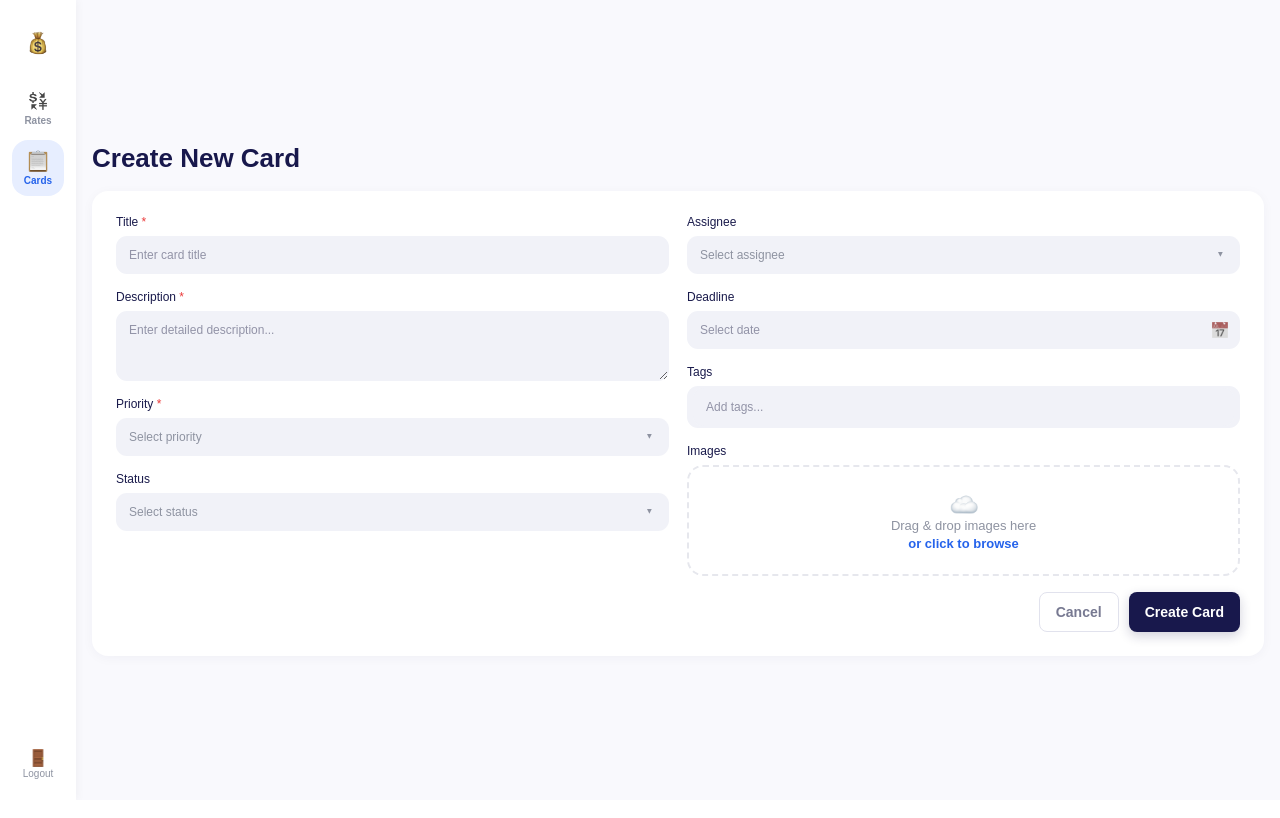
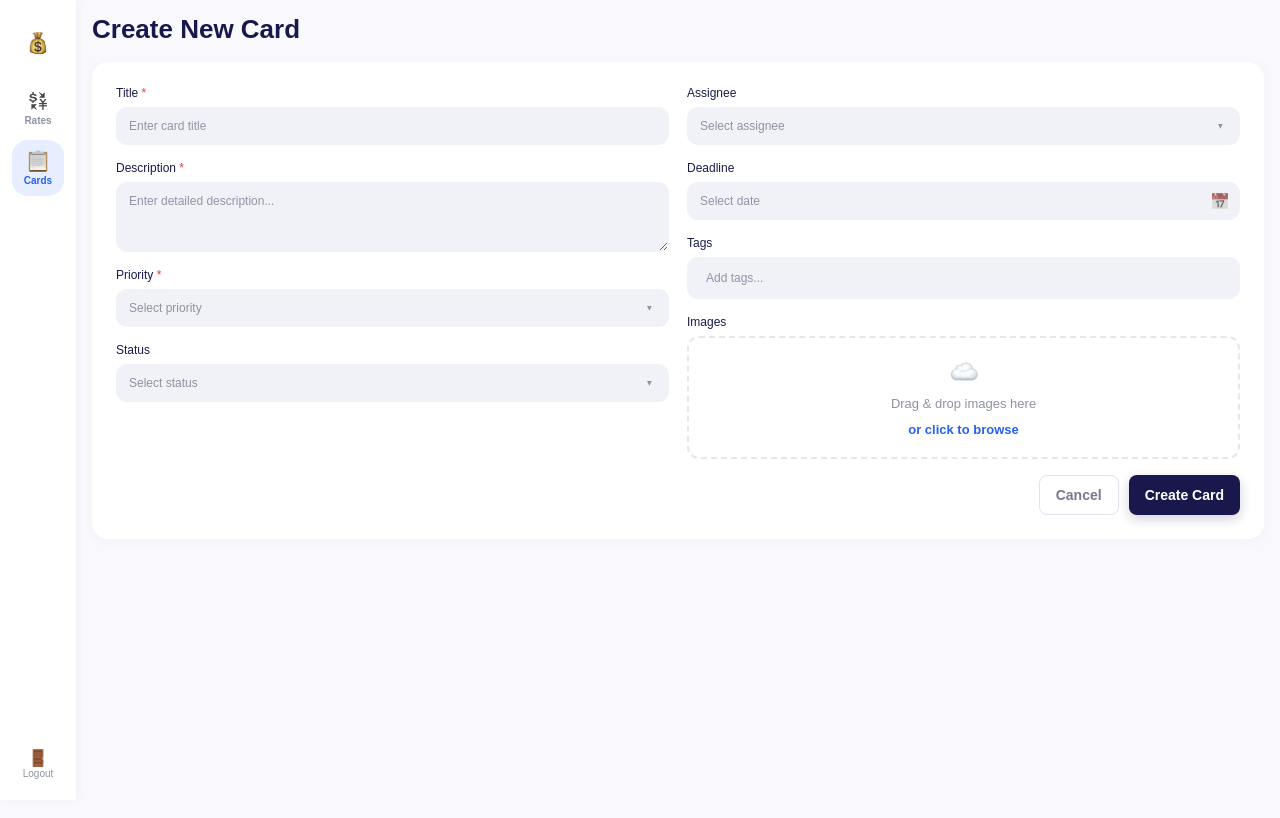
Before and after one commit to noisekov/aezakmi, a React (Vite) app: page /cards in a window 1280 px wide. Both pictures are taken after typing "name@example.com", "Sample123" into the empty fields and a click on the button "Login". Shown: the top 818 px of the page. Built offline with nearby package versions, Linux system fonts and the light colour scheme.

Commit message:
refactor: correct style images block

```diff
--- a/src/components/Button/Button.module.css
+++ b/src/components/Button/Button.module.css
@@ -8,9 +8,7 @@
   border: none;
   border-radius: 8px;
   cursor: pointer;
-  transition:
-    background 0.2s,
-    transform 0.1s;
+  transition: 0.3s all;
 }
 
 .button:active,
--- a/src/components/CreateCardForm/CreateCardForm.module.css
+++ b/src/components/CreateCardForm/CreateCardForm.module.css
@@ -1,3 +1,8 @@
+.page {
+  width: 100%;
+  min-height: 100vh;
+}
+
 .title {
   margin: 0 0 20px;
   color: #18184c;
--- a/src/components/CreateCardForm/CreateCardForm.tsx
+++ b/src/components/CreateCardForm/CreateCardForm.tsx
@@ -71,7 +71,7 @@ const CreateCardForm = ({
   }
 
   return (
-    <section>
+    <section className={styles.page}>
       <h1 className={styles.title}>
         {isEditing ? "Edit Card" : "Create New Card"}
       </h1>
--- a/src/components/ImagesField/ImagesField.module.css
+++ b/src/components/ImagesField/ImagesField.module.css
@@ -1,43 +1,60 @@
-.image,
-.upload {
+.container {
+  display: grid;
+  grid-template-columns: repeat(3, minmax(0, 1fr));
+  align-items: start;
+  gap: 8px;
+  width: 100%;
+  min-width: 0;
+}
+
+.image {
   position: relative;
   display: flex;
   flex-direction: column;
   min-width: 0;
   overflow: hidden;
-  border-radius: 16px;
+  padding: 3px 3px 0;
+  border-radius: 8px;
+  background-color: #f3f4f9;
 }
 
-.image img {
+.preview {
   display: block;
   width: 100%;
-  height: 66px;
+  height: 44px;
+  min-width: 0;
+  border-radius: 5px;
   object-fit: cover;
 }
 
 .fileName {
+  display: block;
   overflow: hidden;
-  padding: 5px 3px;
+  padding: 4px 1px 3px;
   color: #85869d;
   font-size: 9px;
+  font-weight: 400;
+  line-height: 1.2;
   text-overflow: ellipsis;
   white-space: nowrap;
 }
 
-.container {
-  display: flex;
-  flex-wrap: wrap;
-  gap: 10px;
-}
-
 .remove {
   position: absolute;
-  top: 4px;
-  right: 4px;
-  width: 20px;
-  height: 20px;
+  top: 5px;
+  right: 5px;
+  z-index: 1;
+  display: block;
+  width: 16px;
+  height: 16px;
+  padding: 0;
   border: none;
-  background: transparent;
+  border-radius: 4px;
+  background-color: transparent;
+  background-image: url("/icons/trash.svg");
+  background-repeat: no-repeat;
+  background-position: center;
+  background-size: 10px 10px;
   cursor: pointer;
   transition: 0.3s all;
 }
@@ -46,28 +63,30 @@
   transform: scale(1.1);
 }
 
-.remove:before {
-  content: url("/icons/trash.svg");
-  position: absolute;
-  top: 2px;
-  right: 2px;
-  width: 12px;
-  height: 12px;
-}
-
 .upload {
-  width: 100%;
-  padding: 24px 0;
+  grid-column: 1 / -1;
+  display: flex;
+  min-width: 0;
+  min-height: 100px;
+  flex-direction: column;
   align-items: center;
   justify-content: center;
-  gap: 5px;
+  gap: 10px;
+  padding: 20px 12px;
   border: 2px dashed #e6e7ed;
+  border-radius: 12px;
+  background-color: #ffffff;
   color: #747594;
   font-size: 11px;
   cursor: pointer;
+  transition: 0.3s all;
 }
 
-.upload input {
+.upload:hover {
+  border-color: #c4c9dc;
+}
+
+.fileInput {
   display: none;
 }
 
@@ -75,26 +94,49 @@
   display: flex;
   flex-direction: column;
   align-items: center;
+  gap: 10px;
+  color: #8e93a1;
+  font-size: 13px;
   font-weight: 400;
-  font-size: 13px;
-  line-height: 100%;
-  color: #8e93a1;
+  line-height: 1.2;
+  text-align: center;
+}
+
+.imageText::before {
+  display: block;
+  width: 28px;
+  height: 28px;
+  background-image: url("/icons/cloud.svg");
+  background-position: center;
+  background-repeat: no-repeat;
+  background-size: contain;
+  content: "";
 }
 
 .imageSubtext {
+  color: #2563eb;
+  font-size: 13px;
   font-weight: 600;
-  font-size: 13px;
-  line-height: 100%;
-  color: #2563eb;
+  line-height: 1.2;
+  text-align: center;
 }
 
-.imageText:before {
-  display: flex;
-  content: url(/icons/cloud.svg);
-  width: 28px;
-  height: 28px;
-}
 .isDragging {
   border-color: #2563eb;
   background-color: #eff6ff;
 }
+
+@media (max-width: 480px) {
+  .container {
+    grid-template-columns: repeat(2, minmax(0, 1fr));
+    gap: 8px;
+  }
+
+  .preview {
+    height: 60px;
+  }
+
+  .upload {
+    grid-column: 1 / -1;
+  }
+}
--- a/src/components/ImagesField/ImagesField.tsx
+++ b/src/components/ImagesField/ImagesField.tsx
@@ -1,13 +1,15 @@
 import { useState } from "react";
 import type { DragEvent } from "react";
 import CardFormField from "../CardFormField/CardFormField";
+import type { CardImage } from "../../types/cardFormTypes";
 import styles from "./ImagesField.module.css";
-import type { CardImage } from "../../types/cardFormTypes";
 
 interface ImagesFieldProps {
   images: CardImage[];
   onChange: (images: CardImage[]) => void;
 }
+
+const MAX_IMAGES = 3;
 
 function readFile(file: File): Promise<string> {
   return new Promise((resolve, reject) => {
@@ -28,8 +30,6 @@ function readFile(file: File): Promise<string> {
     reader.readAsDataURL(file);
   });
 }
-
-const MAX_IMAGES = 3;
 
 const ImagesField = ({ images, onChange }: ImagesFieldProps) => {
   const [error, setError] = useState("");
@@ -100,14 +100,18 @@ const ImagesField = ({ images, onChange }: ImagesFieldProps) => {
       <div className={styles.container}>
         {images.map((image) => (
           <div className={styles.image} key={image.id}>
-            <img src={image.preview} alt={image.name} />
+            <img
+              className={styles.preview}
+              src={image.preview}
+              alt={image.name}
+            />
 
             <button
               type="button"
               className={styles.remove}
               aria-label={`Remove ${image.name}`}
               onClick={() => removeImage(image.id)}
-            ></button>
+            />
 
             <span className={styles.fileName}>{image.name}</span>
           </div>
@@ -122,10 +126,7 @@ const ImagesField = ({ images, onChange }: ImagesFieldProps) => {
               event.preventDefault();
               setIsDragging(true);
             }}
-            onDragLeave={(event) => {
-              event.preventDefault();
-              setIsDragging(false);
-            }}
+            onDragLeave={() => setIsDragging(false)}
             onDrop={handleDrop}
           >
             <span className={styles.imageText}>Drag & drop images here</span>
@@ -133,6 +134,7 @@ const ImagesField = ({ images, onChange }: ImagesFieldProps) => {
             <span className={styles.imageSubtext}>or click to browse</span>
 
             <input
+              className={styles.fileInput}
               type="file"
               accept="image/*"
               multiple
--- a/src/pages/Login/Login.module.css
+++ b/src/pages/Login/Login.module.css
@@ -23,9 +23,7 @@
   background-repeat: no-repeat;
   background-position: left 20px center;
   background-size: 18px 18px;
-  transition:
-    border-color 0.2s,
-    box-shadow 0.2s;
+  transition: 0.3s all;
 }
 
 .inputPassword {
```
